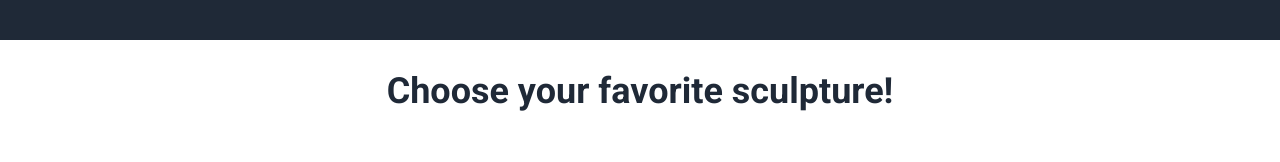
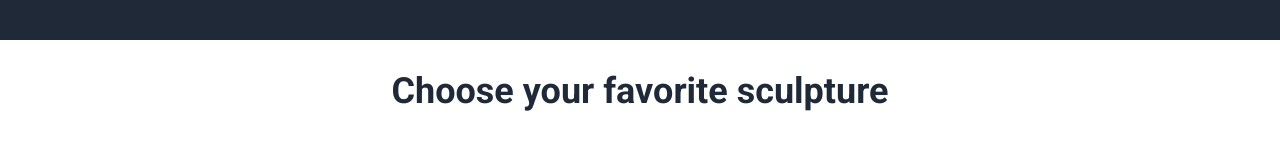
Before and after one commit to axmb12/landing-page, a plain HTML site: page index.html in a window 1280 px wide. Shown: the part 502-664 px from the top of the page. Drawn offline with Linux system fonts and the light colour scheme.

Commit message:
Revert "index.html"
This reverts commit 2c2294875d58932c8c81b3cfe8e234655ffae52b.

```diff
--- a/index.html
+++ b/index.html
@@ -28,7 +28,7 @@
             <img src="img/buckets-and-shovel.jpg" alt="Palm trees around beach.">
         </div>
         </div>
-        <h2 class="rando-info">Choose your favorite sculpture!</h2>
+        <h2 class="rando-info">Choose your favorite sculpture</h2>
         <div class="info">
         <div class="image-info">
             <div class="img-itm">
```
